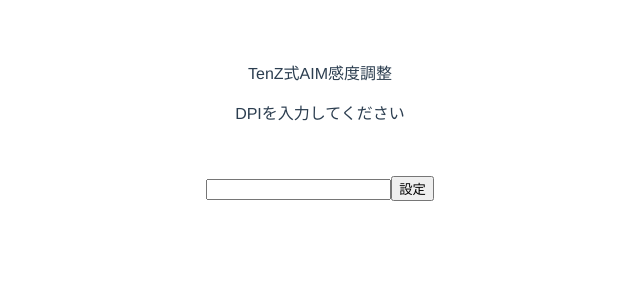
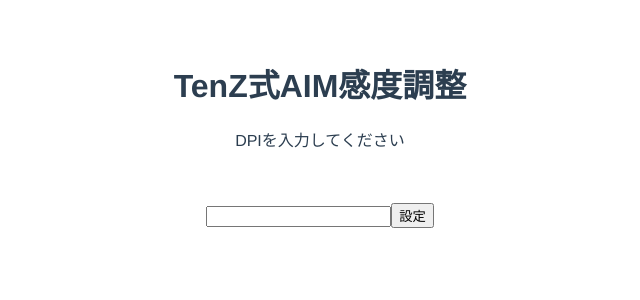
Before and after one commit to cz510009/PSAMethod, a Vue app in the folder src/vue/: page / in a window 1280 px wide. Shown: the top 300 px of the page, without its empty margins (320-960 px from the left). Built offline with nearby package versions, Linux system fonts and the light colour scheme.

Commit message:
ヘッダーサイズ変更

```diff
--- a/src/vue/src/components/MyHeader.vue
+++ b/src/vue/src/components/MyHeader.vue
@@ -1,3 +1,3 @@
 <template>
-  <div>TenZ式AIM感度調整</div>
+  <h1>TenZ式AIM感度調整</h1>
 </template>
```
